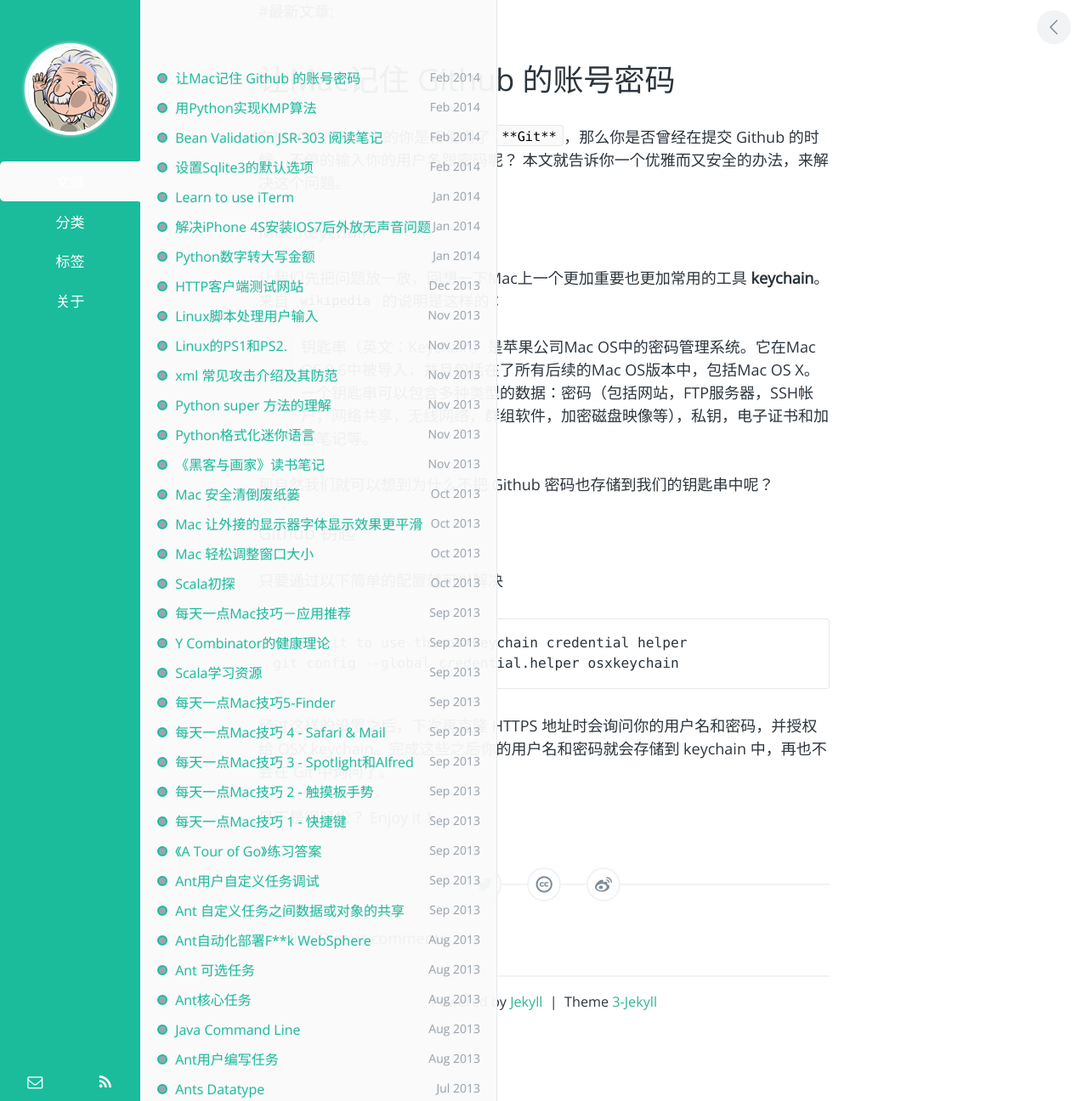
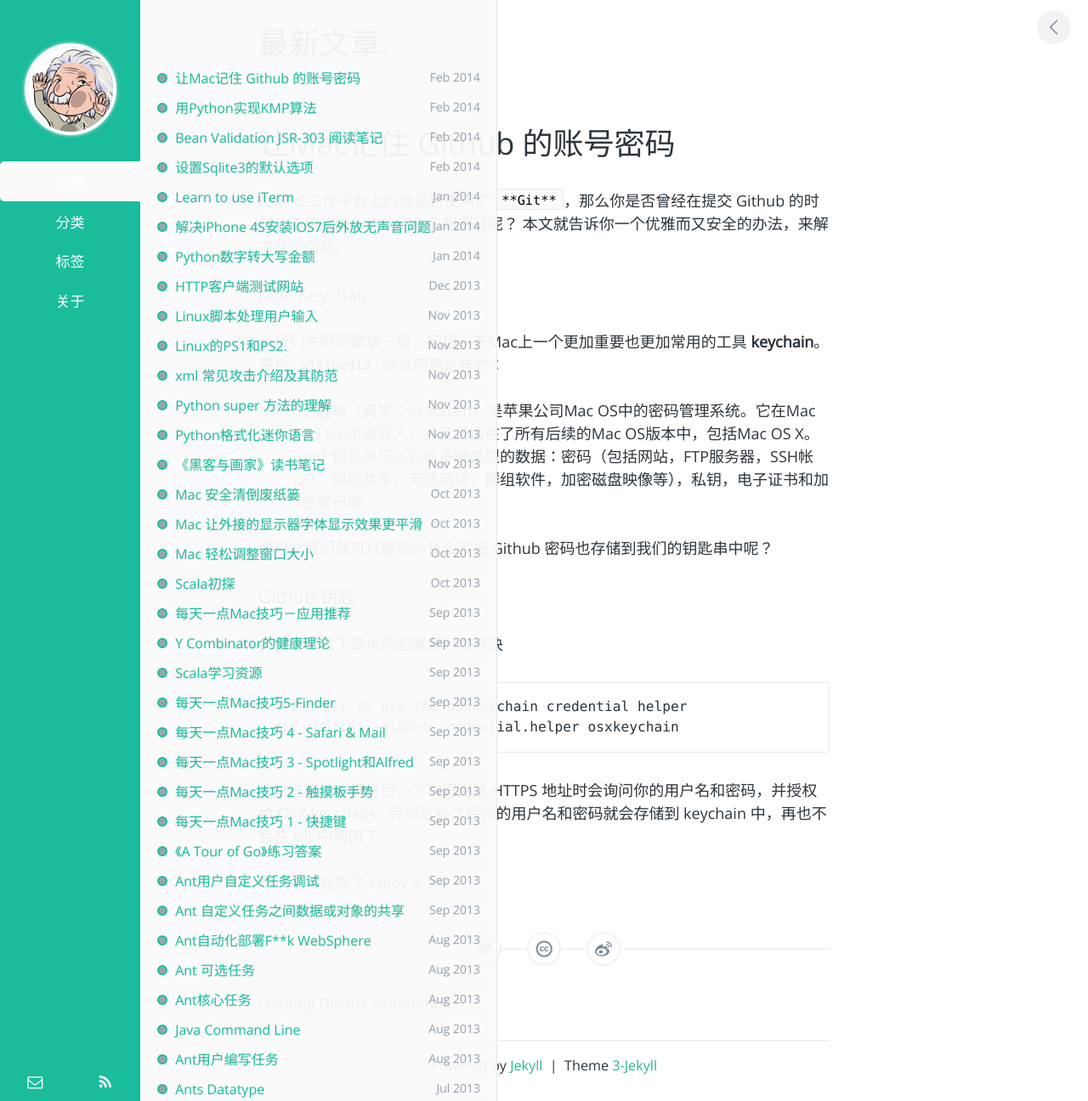
Before and after one commit to gangyou/gangyou.github.io, a Jekyll site: the page built from index.html, in a window 1280 px wide. Shown: the whole page at 85% size. Built offline with Jekyll 4.4.1, drawn with Linux system fonts in a browser that asks for light colours; Markdown is read by kramdown in place of the engine named in the settings; comment, search, counter and statistics services are not loaded.

Commit message:
最新文章样式变更

```diff
--- a/index.html
+++ b/index.html
@@ -3,7 +3,7 @@
 title: YG's Programming World
 path: index
 ---
-#最新文章:
+<h1>最新文章:</h1>
 <!-- 第一篇内容 start -->
 {% for post in site.posts %}
 {% if forloop.first %}
```
